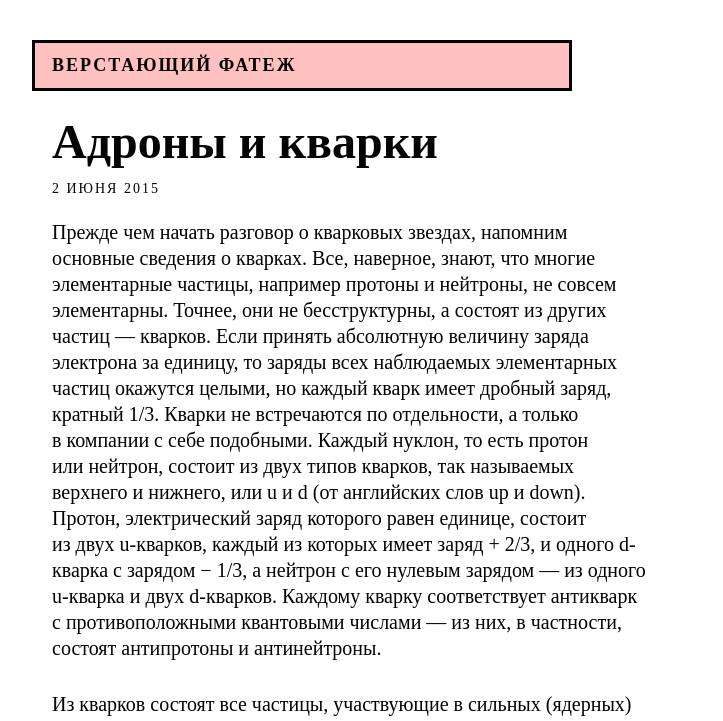
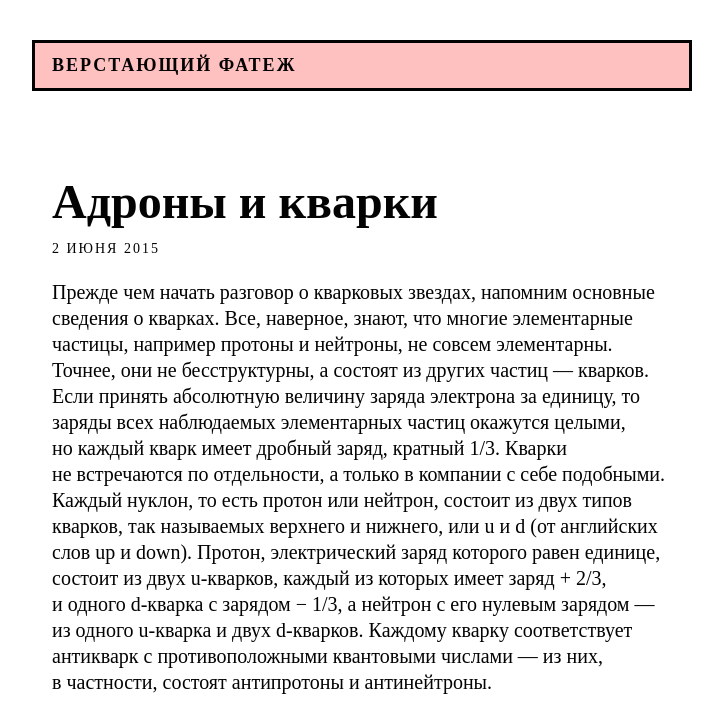
Before and after one commit to fatezh/fatezh.github.io, a plain HTML site: page index.html in a window 1280 px wide. Shown: the top 721 px of the page, without its empty margins (208-931 px from the left). Drawn offline with Linux system fonts and the light colour scheme.

Commit message:
Update 2015-06-07T18:15:48.573Z

```diff
--- a/stylesheets/application.css
+++ b/stylesheets/application.css
@@ -15,14 +15,14 @@ body {
   background: #fff;
 }
 .application_container {
-  max-width: 40em;
+  max-width: 40rem;
   margin: 0 auto;
   padding: 2rem 0;
 }
 
 .application_header {
   box-sizing: border-box;
-  max-width: 30em;
+  max-width: 33rem;
   padding: calc(.75rem - 3px) calc(1rem - 3px);
 
   letter-spacing: 2px;
@@ -39,10 +39,14 @@ body {
   font-weight: bold;
 }
 .post {
-  padding: 1rem 0 1rem 1rem;
+  padding: 4rem 0 0;
 }
 .post p {
   margin: 0 0 1.5rem;
+}
+
+.post-header {
+  padding: 0 1rem;
 }
 
 .post-title {
@@ -60,6 +64,6 @@ body {
 
 .post-contents {
   box-sizing: border-box;
-  max-width: 30em;
-  padding: 1rem 0;
+  max-width: 33rem;
+  padding: 1rem;
 }
```
